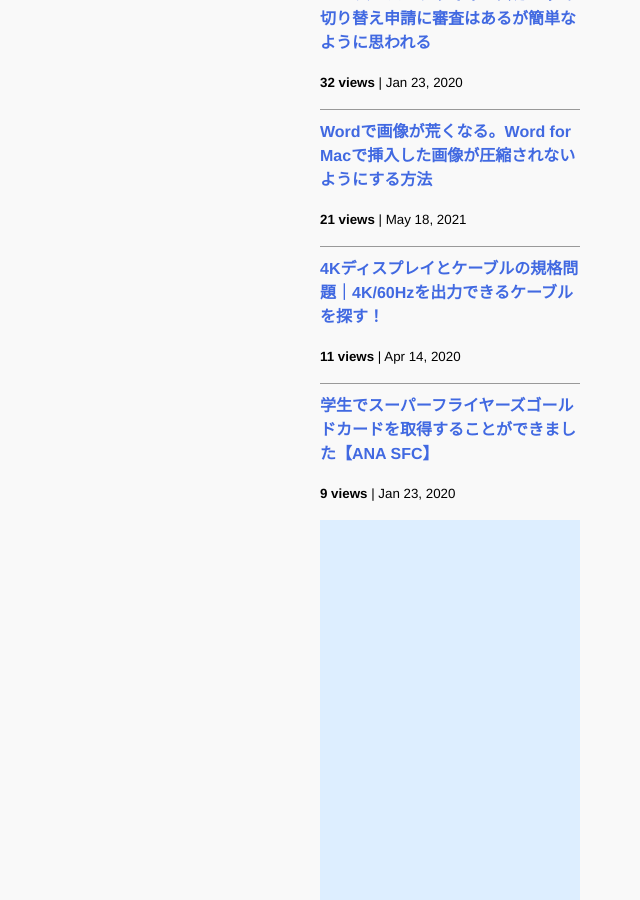
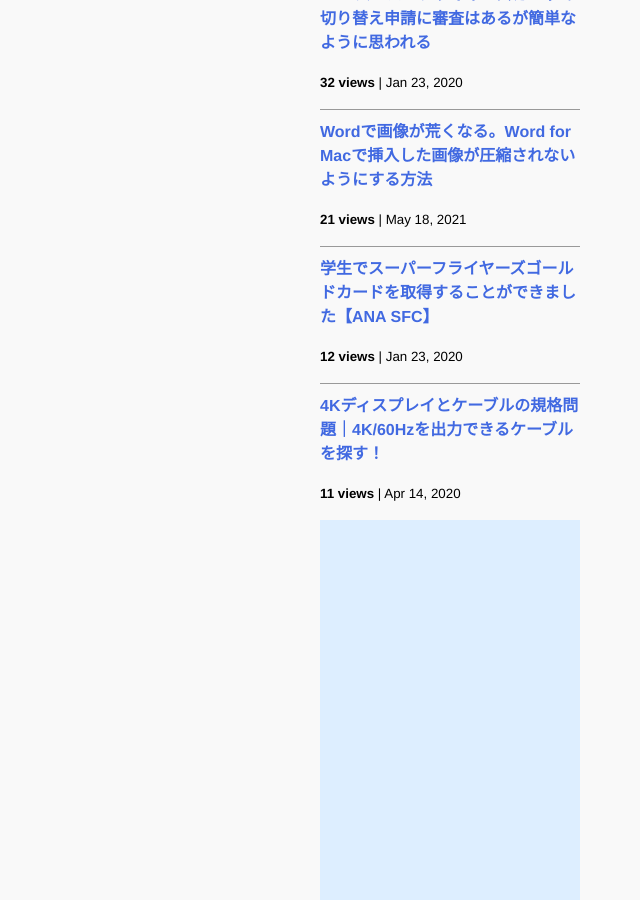
Before and after one commit to iwanaminami/shoyaiwaname, a Jekyll site: the page built from about.markdown, in a window 1280 px wide and 900 px high, scrolled down 1265 px. Shown: the whole window, without its empty margins (640-1280 px from the left). Built offline with Jekyll 4.4.1, drawn with Linux system fonts in a browser that asks for light colours; nearby versions of some CDN libraries; comment, search, counter and statistics services are not loaded.

Commit message:
chore(ga): update _data/popularposts.yml 20260617-1852

```diff
--- a/_data/popularposts.yml
+++ b/_data/popularposts.yml
@@ -9,9 +9,9 @@ side:
     url: "/2020/01/23/sfc-judge.html"
   - view: 21
     url: "/2021/05/18/image-compression-word.html"
+  - view: 12
+    url: "/2020/01/23/sfcgold.html"
   - view: 11
     url: "/2020/04/14/4kcable.html"
-  - view: 9
-    url: "/2020/01/23/sfcgold.html"
-  - view: 6
+  - view: 7
     url: "/"
```
